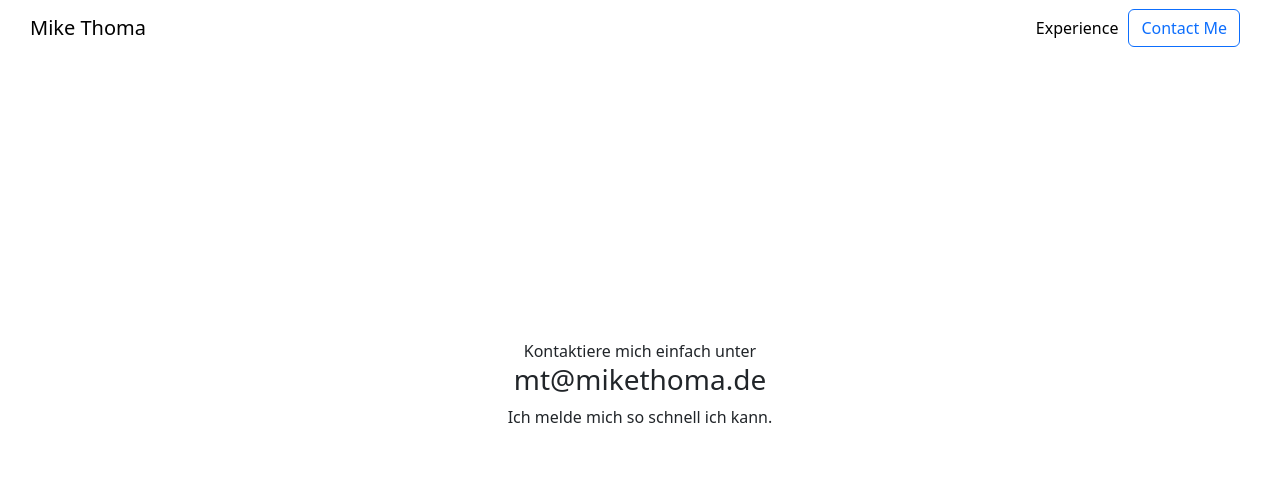
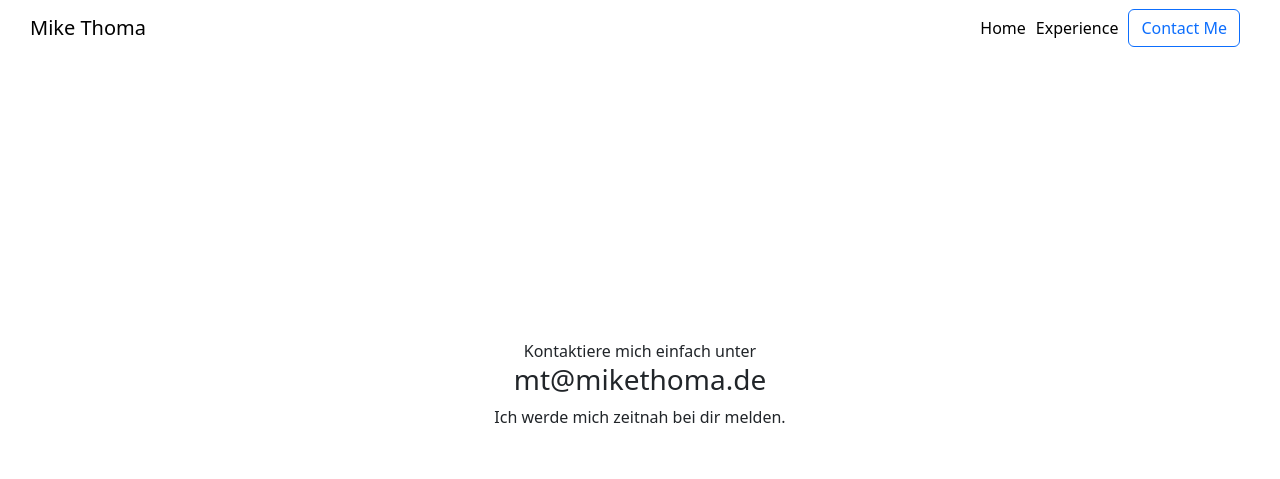
Before and after one commit to MikeThoma/homepage, a React (Create React App) app: page /#/contact in a window 1280 px wide. Shown: the top 479 px of the page. Built offline with nearby package versions, Linux system fonts and the light colour scheme.

Commit message:
Update readme, add Home Button and change text of contact site

```diff
--- a/src/components/layout/Navigationbar.jsx
+++ b/src/components/layout/Navigationbar.jsx
@@ -12,6 +12,7 @@ const Navigationbar = () => {
         <Navbar.Toggle className='navbar-toggle' aria-controls='navbarScroll' style={{ marginRight: '20px', border: 'none' }} />
         <Navbar.Collapse className='justify-content-end'>
             <Nav className="align-items-center navbar-items-container">
+                <Link to='/' className='small-margin-right no-link-decoration'>Home</Link>
                 <Link to='experience' className='small-margin-right no-link-decoration'>Experience</Link>
                 <Link to='contact' className='small-margin-right no-link-decoration'><Button variant='outline-primary'>Contact Me</Button></Link>
             </Nav>
--- a/src/components/page/Contact.jsx
+++ b/src/components/page/Contact.jsx
@@ -26,7 +26,7 @@ const Contact = () => {
     return <div className="contact" style={{ display: "flex", flexDirection: "column", alignItems: "center", justifyContent: "center" }}>
         {/*<h3>Contact</h3>*/}
         <Card body style={{ width: "100%", border: 'none'}}>
-            <p>Kontaktiere mich einfach unter <h3>mt@mikethoma.de</h3>Ich melde mich so schnell ich kann.</p>
+            <p>Kontaktiere mich einfach unter <h3>mt@mikethoma.de</h3>Ich werde mich zeitnah bei dir melden.</p>
         </Card>
         {/*<p style={{ marginBottom: '20px' }}>Feel free to contact me, by submitting the form below. I will contact you as soon as possible.</p>
         <p style={{ fontSize: '12px', color: 'red' }}>Info: The contact form is still in progress, and doesn't send any messages yet. Just contact me via email: mike.thoma@hotmail.de.</p>
```
Also changed, not shown: 1 other file (tests, documents, lock files or other folders).
